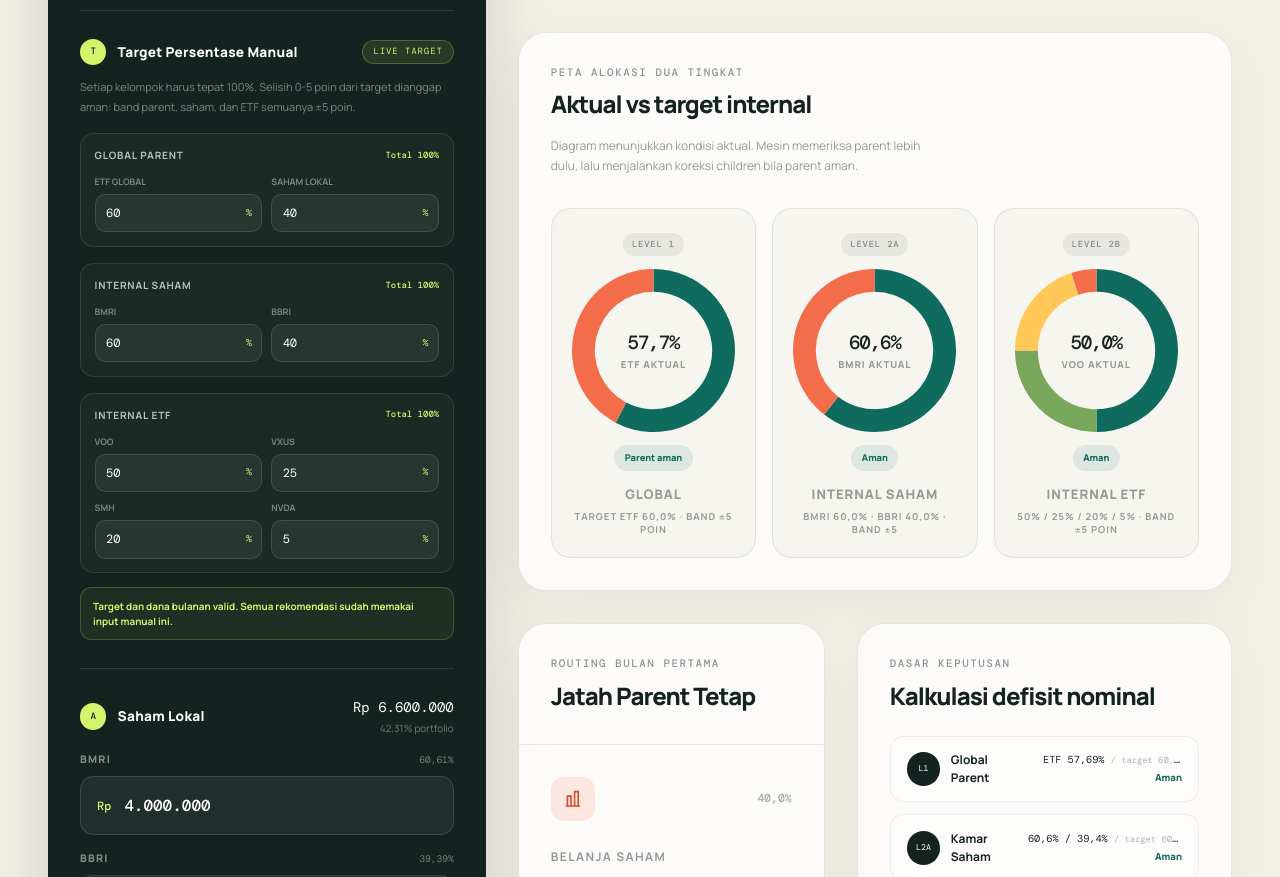
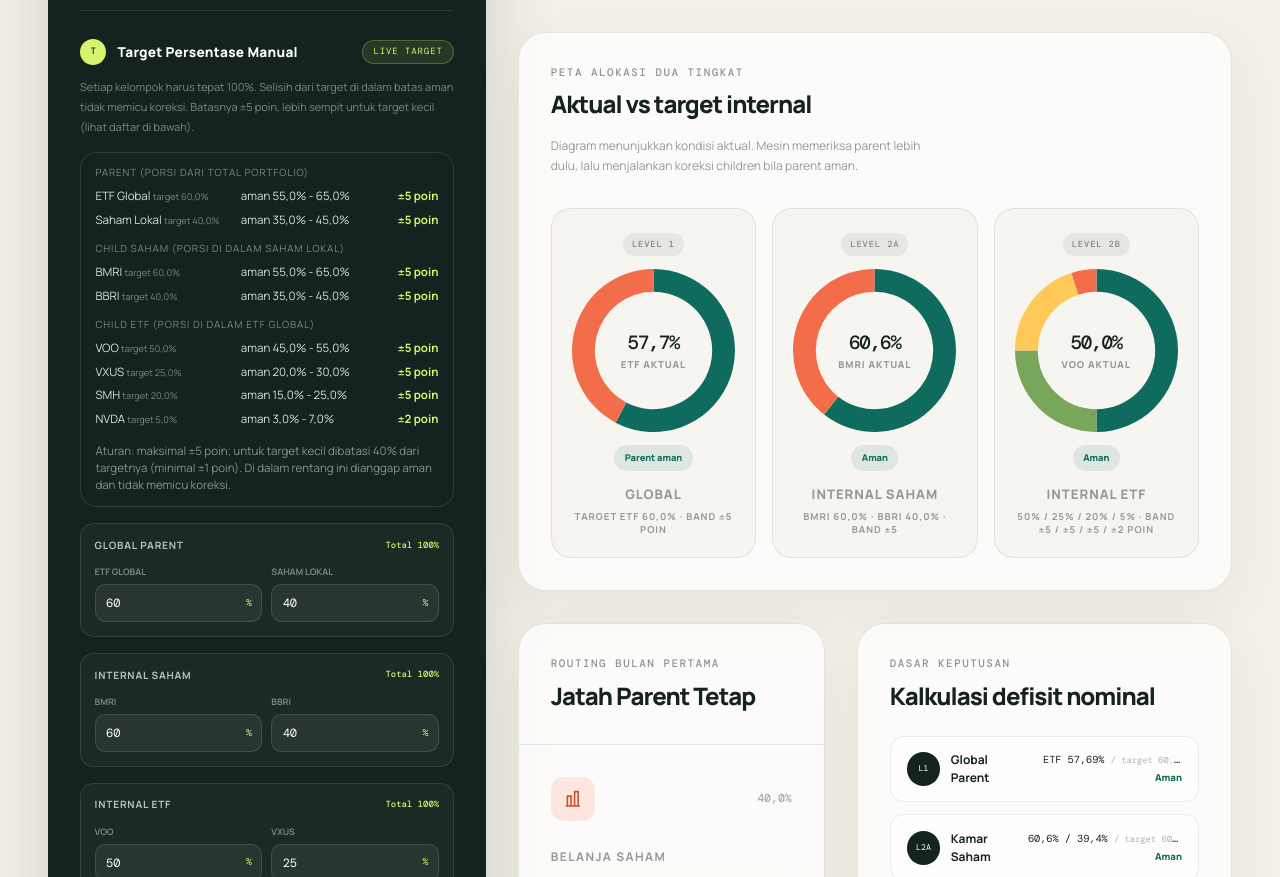
Before and after one commit to daffagng4-commits/RencanaKeuangan, a website: page tools/rebalance/index.html in a window 1280 px wide. Shown: the part 1154-2031 px from the top of the page. Drawn offline with nearby package versions, Linux system fonts and the light colour scheme.

Commit message:
Add files via upload

```diff
--- a/tools/rebalance/app.js
+++ b/tools/rebalance/app.js
@@ -2,6 +2,9 @@ const CONFIG = Object.freeze({
   parentBand: 0.05,
   stockBand: 0.05,
   etfBand: 0.05,
+  // Target kecil memakai band yang lebih sempit: min(batas, rasio x target), minimal minBand.
+  smallTargetRatio: 0.4,
+  minBand: 0.01,
   // Selisih sisa defisit (poin) yang dianggap cukup dekat dengan target; tidak diisi pengguna.
   tolerance: 0.01,
   stockAssets: [
@@ -29,6 +32,12 @@ const DEFAULT_SETTINGS = Object.freeze({
 });
 
 let recoveryTolerance = CONFIG.tolerance;
+let bandRatio = CONFIG.smallTargetRatio;
+
+// Batas aman (selisih dari target, dalam pecahan) per aset: maksimal `cap`, lebih sempit untuk target kecil.
+function bandFor(target, cap) {
+  return Math.min(cap, Math.max(CONFIG.minBand, bandRatio * target));
+}
 const DEFAULT_TECHNICAL = Object.freeze({
   rdnCarry: 0,
   wireFee: 250_000,
@@ -612,15 +621,16 @@ function getState(values, settings, technical) {
   const stockShare = 1 - etfShare;
   const stockShares = sharesOrWeights(stockValues, settings.stockTargets);
   const etfShares = sharesOrWeights(etfValues, settings.etfTargets);
-  const lowerEtfBand = Math.max(0, settings.etfGlobalTarget - CONFIG.parentBand);
-  const upperEtfBand = Math.min(1, settings.etfGlobalTarget + CONFIG.parentBand);
+  const parentBand = bandFor(Math.min(settings.etfGlobalTarget, settings.stockGlobalTarget), CONFIG.parentBand);
+  const lowerEtfBand = Math.max(0, settings.etfGlobalTarget - parentBand);
+  const upperEtfBand = Math.min(1, settings.etfGlobalTarget + parentBand);
 
   let parentStatus = "safe";
   if (etfShare < lowerEtfBand - EPSILON) parentStatus = "etf-low";
   else if (etfShare > upperEtfBand + EPSILON) parentStatus = "stock-low";
 
-  const stockIssues = settings.stockTargets.map((item, index) => ({ ...item, share: stockShares[index], delta: stockShares[index] - item.weight, status: issueStatus(stockShares[index], item.weight, CONFIG.stockBand) }));
-  const etfIssues = settings.etfTargets.map((item, index) => ({ ...item, share: etfShares[index], delta: etfShares[index] - item.weight, status: issueStatus(etfShares[index], item.weight, CONFIG.etfBand) }));
+  const stockIssues = settings.stockTargets.map((item, index) => ({ ...item, share: stockShares[index], delta: stockShares[index] - item.weight, status: issueStatus(stockShares[index], item.weight, bandFor(item.weight, CONFIG.stockBand)) }));
+  const etfIssues = settings.etfTargets.map((item, index) => ({ ...item, share: etfShares[index], delta: etfShares[index] - item.weight, status: issueStatus(etfShares[index], item.weight, bandFor(item.weight, CONFIG.etfBand)) }));
   const stockBroken = stockIssues.some((item) => item.status !== "safe");
   const etfBroken = etfIssues.some((item) => item.status !== "safe");
   const stockDeepest = stockIssues.reduce((lowest, item) => item.delta < lowest.delta ? item : lowest, stockIssues[0]);
@@ -690,12 +700,12 @@ function getState(values, settings, technical) {
   const stockPlanned = runningStock.map((value, index) => value - stockValues[index]);
   const currentStockAllocation = stockPlan.length && stockPlan[0].month === firstMonth.month ? stockPlan[0].allocation : allocateByWeights(0, settings.stockTargets);
 
-  const afterRows = (targets, values, planned, shares, band) => {
+  const afterRows = (targets, values, planned, shares, cap) => {
     const afterTotal = sum(values) + sum(planned);
     return targets.map((item, index) => ({
       name: item.name, share: shares[index], target: item.weight, planned: planned[index],
       after: afterTotal > 0 ? (values[index] + planned[index]) / afterTotal : item.weight,
-      band,
+      band: bandFor(item.weight, cap),
     }));
   };
   const shortfall = {
@@ -881,9 +891,32 @@ function renderSettings(state) {
   // Increment pemulihan: ETF = dana - jatah ETF normal (= jatah saham normal); saham sebaliknya.
   elements.healthNote.textContent = `Rumus durasi aktif: defisit ETF dibagi ${formatCurrency(state.normalStock)}; defisit saham dibagi ${formatCurrency(state.normalEtf)}. Bulan penuh dibulatkan ke bawah; sisa defisit ditutup di satu bulan penutup agar berhenti tepat di target.`;
   elements.footerBand.textContent = `ETF <${formatPercent(state.lowerEtfBand, 0).replace(",00","")} · aman ${formatPercent(state.lowerEtfBand, 0).replace(",00","")}-${formatPercent(state.upperEtfBand, 0).replace(",00","")} · ETF >${formatPercent(state.upperEtfBand, 0).replace(",00","")}`;
-  elements.chartTargetCopies.global.textContent = `Target ETF ${formatPercent(settings.etfGlobalTarget, 1)} · band ±5 poin`;
+  const poin = (band) => `±${formatTargetNumber(band * 100)}`;
+  const parentBandNow = bandFor(Math.min(settings.etfGlobalTarget, settings.stockGlobalTarget), CONFIG.parentBand);
+  elements.chartTargetCopies.global.textContent = `Target ETF ${formatPercent(settings.etfGlobalTarget, 1)} · band ${poin(parentBandNow)} poin`;
   elements.chartTargetCopies.stock.textContent = `${settings.stockTargets[0].name} ${formatPercent(settings.stockTargets[0].weight, 1)} · ${settings.stockTargets[1].name} ${formatPercent(settings.stockTargets[1].weight, 1)} · band ±5`;
-  elements.chartTargetCopies.etf.textContent = `${formatTargetList(settings.etfTargets)} · band ±5 poin`;
+  elements.chartTargetCopies.etf.textContent = `${formatTargetList(settings.etfTargets)} · band ${settings.etfTargets.map((item) => poin(bandFor(item.weight, CONFIG.etfBand))).join(" / ")} poin`;
+  renderToleranceList(settings);
+}
+
+// Daftar batas aman (band) untuk parent dan child, mengikuti target yang sedang diisi.
+function renderToleranceList(settings) {
+  const box = document.querySelector("#tolerance-list");
+  if (!box) return;
+  const pct = (value) => formatPercent(value, 1);
+  const row = (name, target, cap) => {
+    const band = bandFor(target, cap);
+    const low = Math.max(0, target - band);
+    const high = Math.min(1, target + band);
+    return `<div class="tol-row"><span>${name} <small>target ${pct(target)}</small></span><span>aman ${pct(low)} - ${pct(high)}</span><em>±${formatTargetNumber(band * 100)} poin</em></div>`;
+  };
+  const parentCap = CONFIG.parentBand;
+  const group = (title, rows) => `<p class="tol-title">${title}</p>${rows.join("")}`;
+  box.innerHTML = [
+    group("Parent (porsi dari total portfolio)", [row("ETF Global", settings.etfGlobalTarget, parentCap), row("Saham Lokal", settings.stockGlobalTarget, parentCap)]),
+    group("Child Saham (porsi di dalam Saham Lokal)", settings.stockTargets.map((item) => row(item.name, item.weight, CONFIG.stockBand))),
+    group("Child ETF (porsi di dalam ETF Global)", settings.etfTargets.map((item) => row(item.name, item.weight, CONFIG.etfBand))),
+  ].join("") + `<p class="tol-rule">Aturan: maksimal ±5 poin; untuk target kecil dibatasi 40% dari targetnya (minimal ±1 poin). Di dalam rentang ini dianggap aman dan tidak memicu koreksi.</p>`;
 }
 
 function renderInputSummary(state) {
--- a/tools/rebalance/index.html
+++ b/tools/rebalance/index.html
@@ -109,7 +109,8 @@
               <div><p class="input-group-index">T</p><h3 id="manual-target-title">Target Persentase Manual</h3></div>
               <span class="rounded-full border border-lime/25 bg-lime/10 px-2.5 py-1 font-mono text-[9px] uppercase tracking-[0.1em] text-lime">Live target</span>
             </div>
-            <p class="mt-3 text-[11px] leading-5 text-white/45">Setiap kelompok harus tepat 100%. Selisih 0-5 poin dari target dianggap aman: band parent, saham, dan ETF semuanya &plusmn;5 poin.</p>
+            <p class="mt-3 text-[11px] leading-5 text-white/45">Setiap kelompok harus tepat 100%. Selisih dari target di dalam batas aman tidak memicu koreksi. Batasnya &plusmn;5 poin, lebih sempit untuk target kecil (lihat daftar di bawah).</p>
+            <div id="tolerance-list" class="tolerance-list"></div>
 
             <div class="target-block">
               <div class="target-block-heading"><strong>Global Parent</strong><span id="global-target-total" class="target-total valid">Total 100%</span></div>
--- a/tools/rebalance/styles.css
+++ b/tools/rebalance/styles.css
@@ -1061,3 +1061,12 @@ a:focus-visible {
 .rdn-execution-row em { font-style: normal; font-size: 0.68rem; font-weight: 700; margin-left: 0.35rem; }
 .rdn-execution-row em.ok { color: var(--lime); }
 .rdn-execution-row em.warn { color: #f36d4a; }
+
+/* ===== Daftar batas toleransi ===== */
+.tolerance-list { margin-top: 0.9rem; border: 1px solid rgba(255, 255, 255, 0.12); border-radius: 1rem; padding: 0.8rem 0.9rem; font-size: 0.72rem; }
+.tol-title { margin: 0.6rem 0 0.25rem; color: rgba(255, 255, 255, 0.45); font-size: 0.62rem; letter-spacing: 0.09em; text-transform: uppercase; }
+.tol-title:first-child { margin-top: 0; }
+.tol-row { display: grid; grid-template-columns: 1.2fr 1.3fr auto; gap: 0.5rem; padding: 0.2rem 0; color: rgba(255, 255, 255, 0.85); }
+.tol-row small { color: rgba(255, 255, 255, 0.45); }
+.tol-row em { font-style: normal; color: var(--lime); font-weight: 700; }
+.tol-rule { margin: 0.7rem 0 0; color: rgba(255, 255, 255, 0.5); line-height: 1.5; }
```
